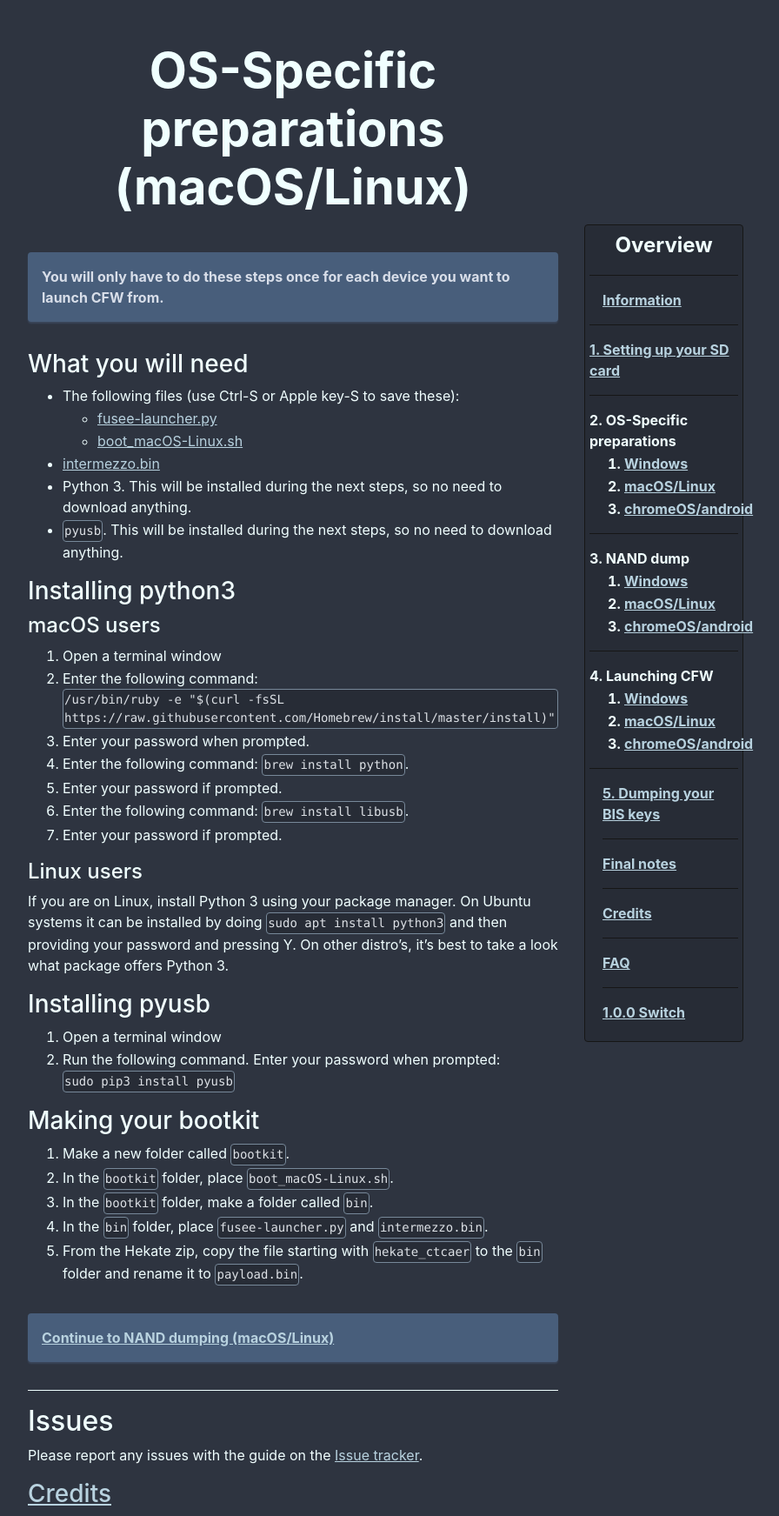
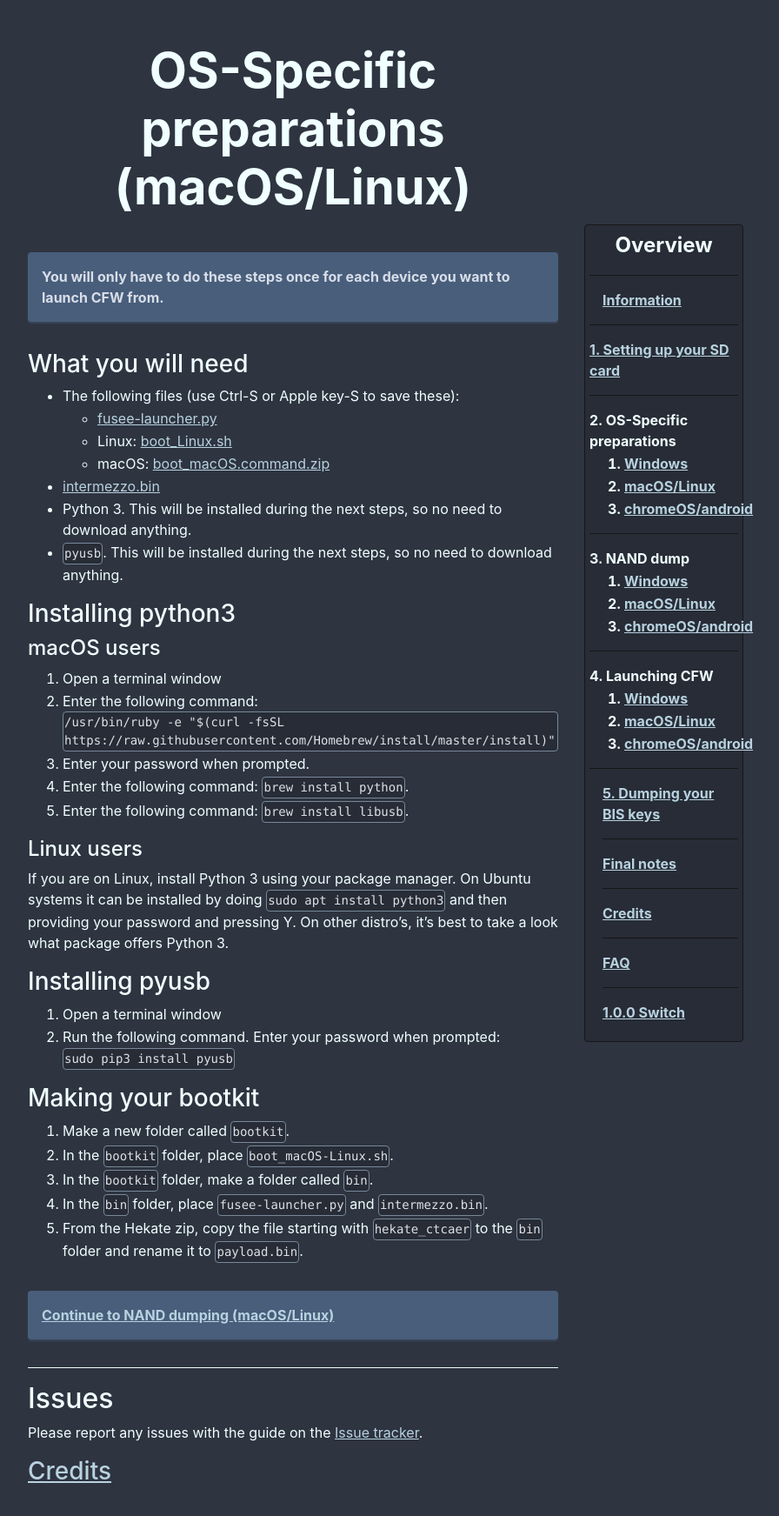
Before and after one commit to noirscape/SwitchGuideOLD, a Jekyll site: the page built from os-specific-preparations/linux.md, in a window 1280 px wide. Shown: the whole page at 87% size, without its empty margins (303-1199 px from the left). Built offline with Jekyll 4.4.1, drawn with Linux system fonts in a browser that asks for light colours; after the commit the page ends 1717 px from its top, so only the background shows below that.

Commit message:
os-specific-preparations: linux: add new boot_macOS.command.zip file, remove unneeded steps about brew asking for passwords
Some users may have difficulties running the boot shell script on the
Mac. This is a new script that the user can double-click and run in
Terminal.app, without the user needing to enter anything to run it
manually. It contains one additional line to cd into the containing
directory.

Homebrew does not ask for the user's password after install because it
sets permissions in a way where it's not needed, so the extra steps
mentioning "enter password" to install python and libusb are removed.

```diff
--- a/os-specific-preparations/linux.md
+++ b/os-specific-preparations/linux.md
@@ -10,7 +10,8 @@ You will only have to do these steps once for each device you want to launch CFW
 
 - The following files (use Ctrl-S or Apple key-S to save these):
   - [fusee-launcher.py](https://github.com/Cease-and-DeSwitch/fusee-launcher/raw/master/fusee-launcher.py){: target="_blank" .a-table}
-  - [boot_macOS-Linux.sh](https://noirscape.github.io/SwitchGuide/assets/boot_macOS-Linux.sh){: target="_blank" .a-table}
+  - Linux: [boot_Linux.sh](https://noirscape.github.io/SwitchGuide/assets/boot_Linux.sh){: target="_blank" .a-table}
+  - macOS: [boot_macOS.command.zip](https://noirscape.github.io/SwitchGuide/assets/boot_macOS.command.zip){: target="_blank" .a-table}
 - [intermezzo.bin](https://github.com/Cease-and-DeSwitch/fusee-launcher/raw/master/intermezzo.bin){: .a-table}
 - Python 3. This will be installed during the next steps, so no need to download anything.
 - `pyusb`. This will be installed during the next steps, so no need to download anything.
@@ -23,9 +24,7 @@ You will only have to do these steps once for each device you want to launch CFW
 2. Enter the following command: `/usr/bin/ruby -e "$(curl -fsSL https://raw.githubusercontent.com/Homebrew/install/master/install)"`
 3. Enter your password when prompted.
 4. Enter the following command: `brew install python`.
-5. Enter your password if prompted.
-6. Enter the following command: `brew install libusb`.
-7. Enter your password if prompted.
+5. Enter the following command: `brew install libusb`.
 
 #### Linux users
 
```
Also changed, not shown: 3 other files.
